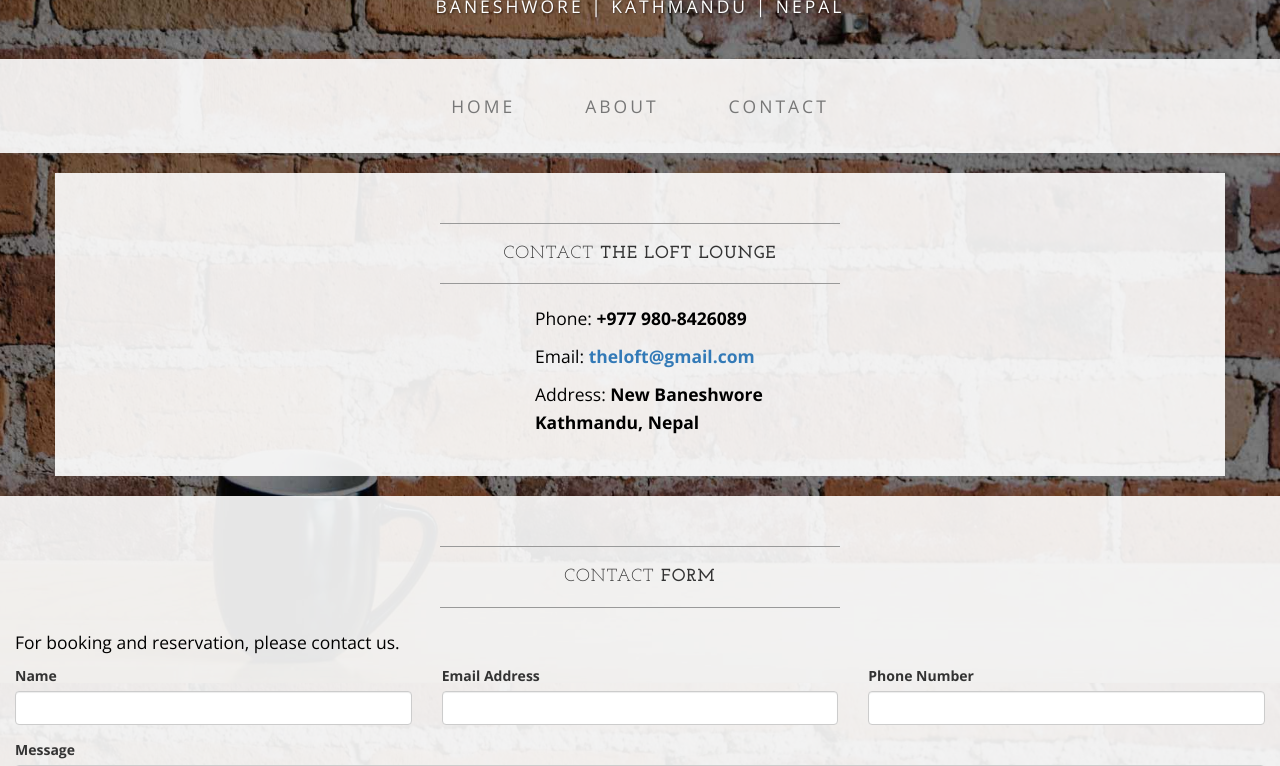
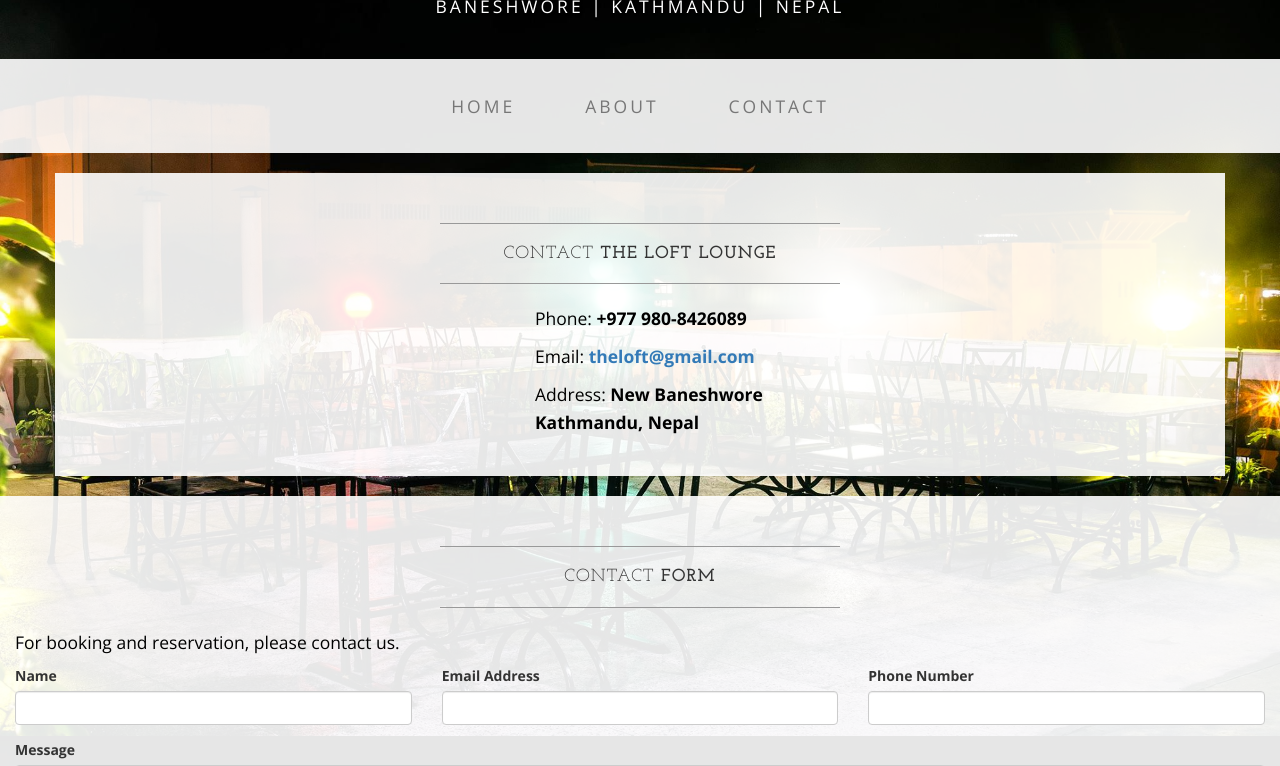
Before and after one commit to ziehdoma/theloft, a plain HTML site: page contact.html in a window 1280 px wide. Shown: the part 117-883 px from the top of the page. Drawn offline with nearby package versions, Linux system fonts and the light colour scheme.

Commit message:
background image changed

```diff
--- a/contact.html
+++ b/contact.html
@@ -9,7 +9,7 @@
     <meta name="description" content="">
     <meta name="author" content="">
 
-    <title>Contact - Business Casual - Start Bootstrap Theme</title>
+    <title></title>
 
     <!-- Bootstrap Core CSS -->
     <link href="css/bootstrap.min.css" rel="stylesheet">
--- a/css/theloft.css
+++ b/css/theloft.css
@@ -6,7 +6,7 @@
 
 body {
     font-family: "Open Sans","Helvetica Neue",Helvetica,Arial,sans-serif;
-    background: url('../img/bg.jpg') no-repeat center center fixed;
+    background: url('../img/pic11.jpg') no-repeat center center fixed;
     -webkit-background-size: cover;
     -moz-background-size: cover;
     background-size: cover;
```
Also changed, not shown: about.html (+1 -1 lines), blog.html (+1 -1 lines), img/intro-pic.jpg (deleted), img/slide-1.jpg (deleted), img/slide-2.jpg (deleted), img/slide-3.jpg (deleted).
